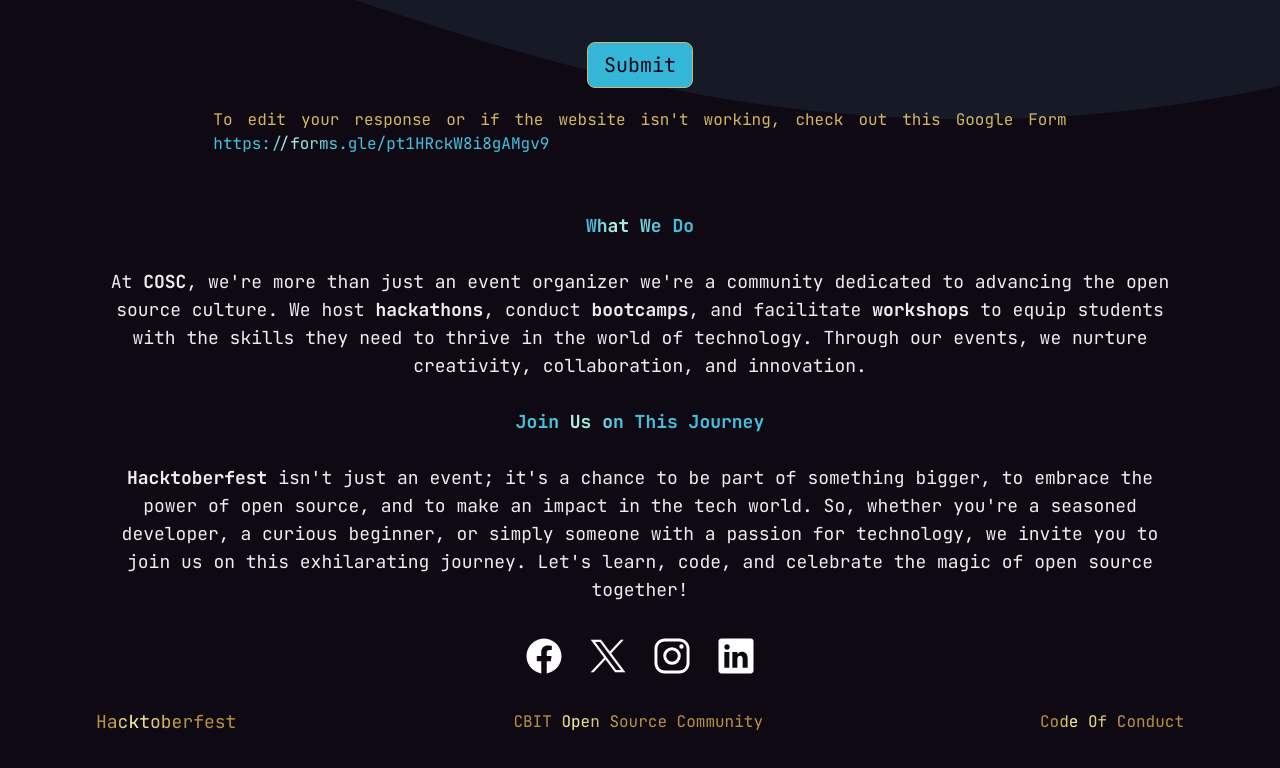
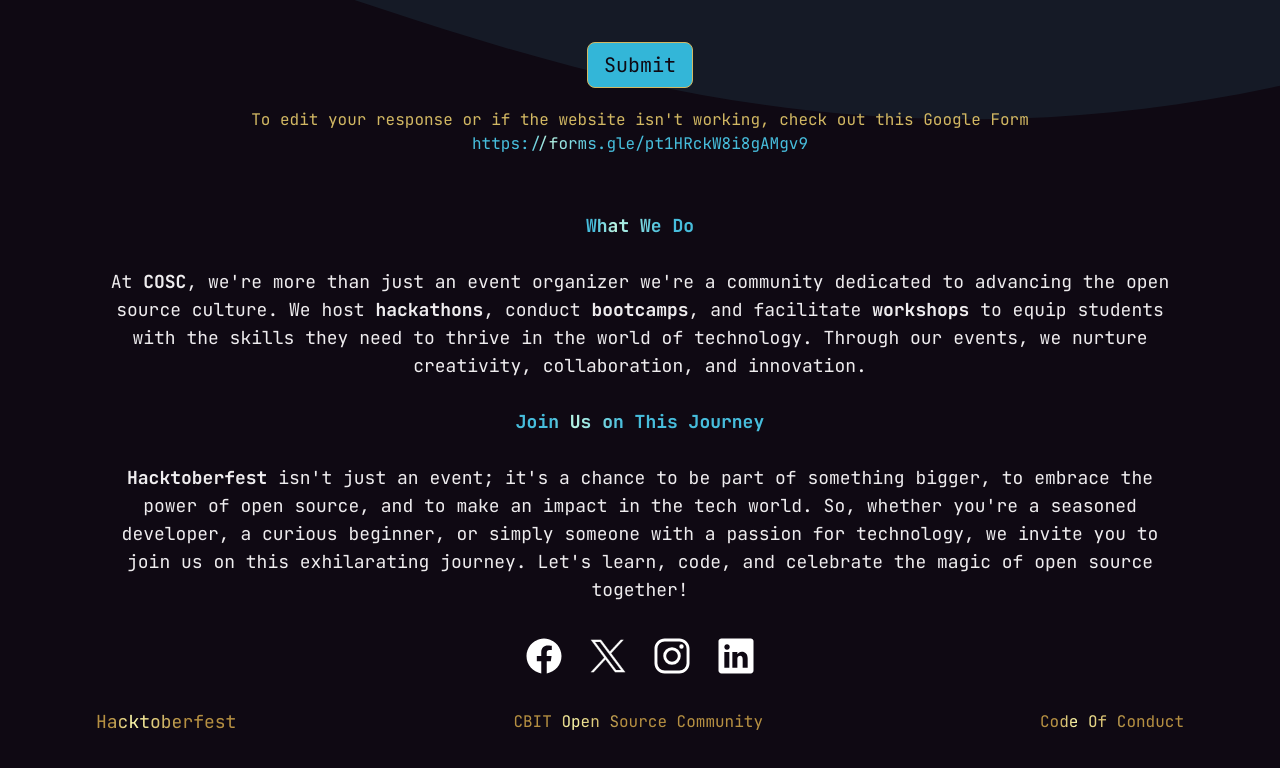
Before and after one commit to pupperemeritus/hacktoberfest-2023, a Next.js app: page /register in a window 1280 px wide. Shown: the part 3171-3939 px from the top of the page. Built offline with nearby package versions, Linux system fonts and the light colour scheme.

Commit message:
justified secondary gform changes

```diff
--- a/components/Form.jsx
+++ b/components/Form.jsx
@@ -1285,7 +1285,7 @@ class Form extends React.Component {
           crossorigin="anonymous"
         />
         <div className="align-items-center flex justify-center font-thin  flex-col md:flex-row items-center gap-4 text-bgold-200 w-full text-justify">
-            <span>To edit your response or if the website isn&apos;t working, check out this Google Form <Link className="shimmerb text-center" href="https://forms.gle/pt1HRckW8i8gAMgv9">https://forms.gle/pt1HRckW8i8gAMgv9</Link></span>
+            <span className = "text-center">To edit your response or if the website isn&apos;t working, check out this Google Form <Link className="shimmerb" href="https://forms.gle/pt1HRckW8i8gAMgv9">https://forms.gle/pt1HRckW8i8gAMgv9</Link></span>
         </div>
       </div>
 
```
